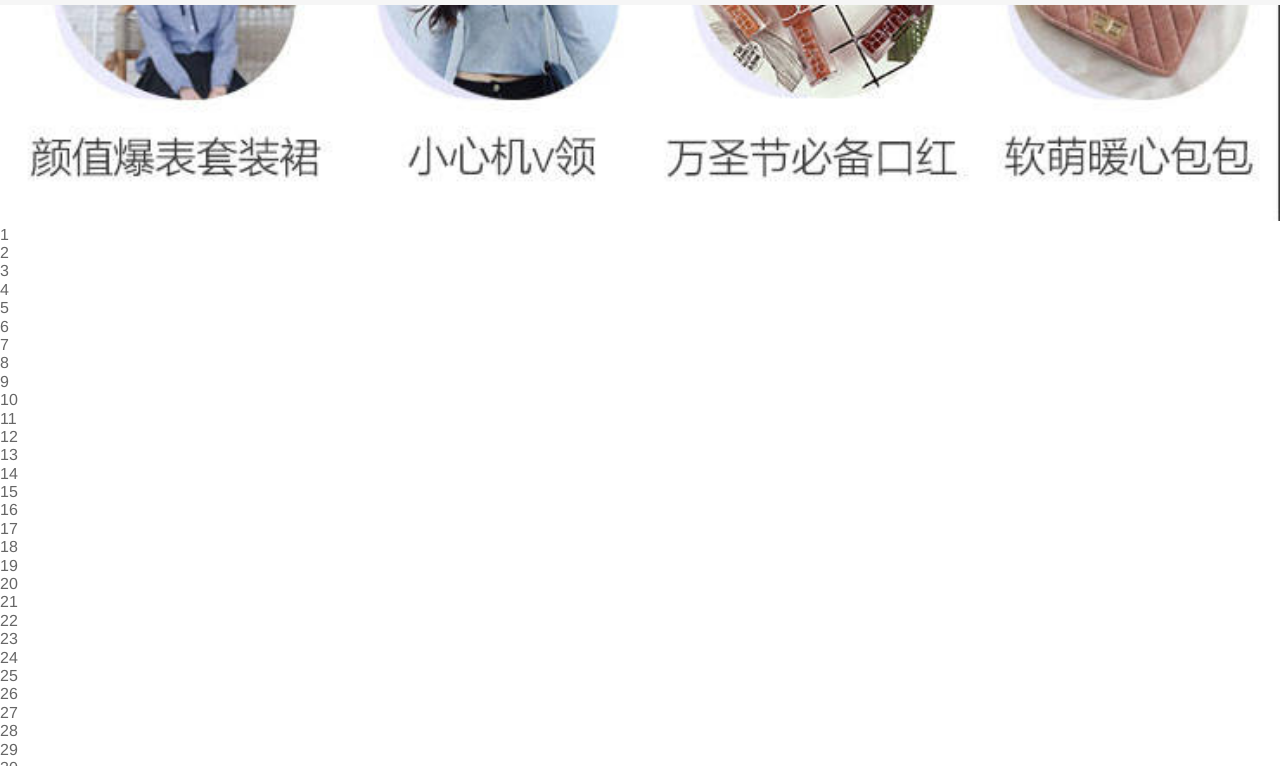
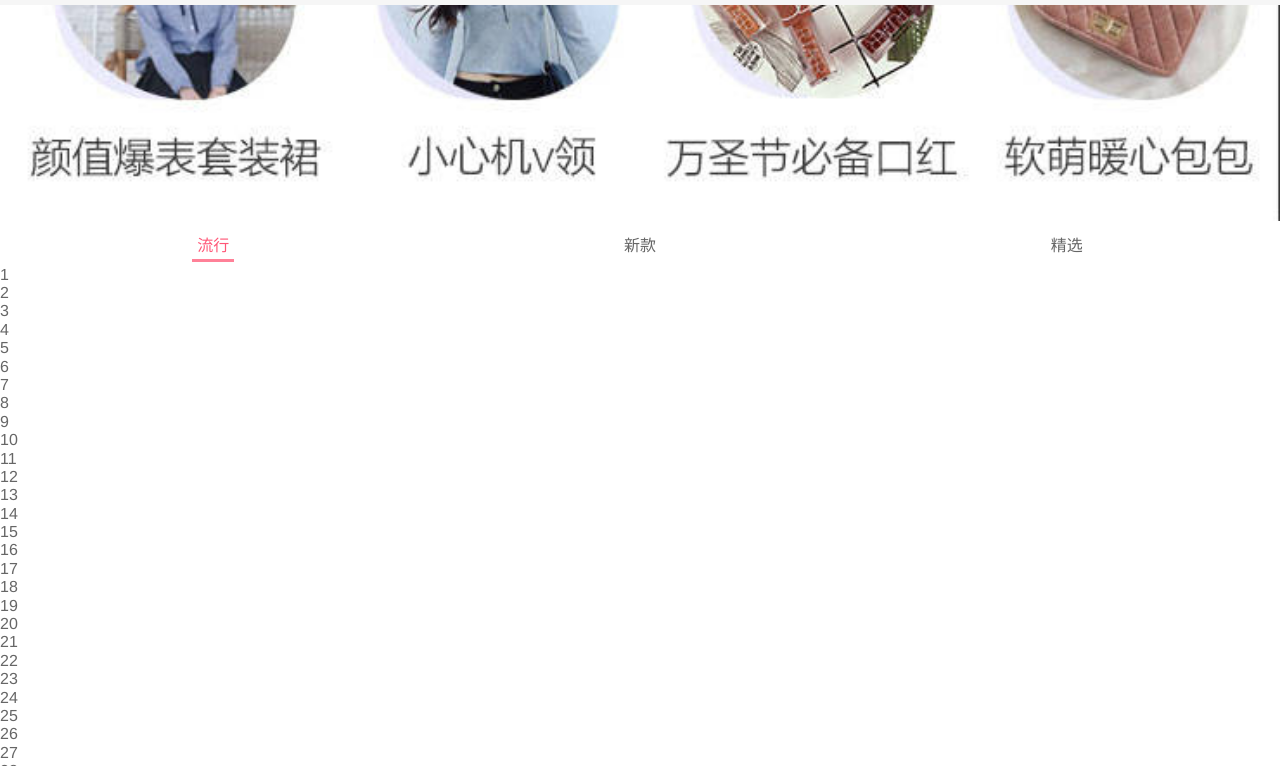
Before and after one commit to qianmo39/supermall, a Vue app: page /home in a window 1280 px wide. Shown: the part 795-1561 px from the top of the page. Built offline with nearby package versions, Linux system fonts and the light colour scheme; no server answers.

Commit message:
feat: 封装 tab control

```diff
--- a/src/components/common/navbar/NavBar.vue
+++ b/src/components/common/navbar/NavBar.vue
@@ -28,6 +28,7 @@ export default {
   top: 0;
   left: 0;
   right: 0;
+  z-index: 1;
 }
 
 .left,
--- /dev/null
+++ b/src/components/content/tabControl/TabControl.vue
@@ -0,0 +1,60 @@
+<template>
+  <div class="tab-control">
+    <div
+      class="tab-control-item"
+      v-for="(item, index) in titles"
+      :key="index"
+      :class="{ active: index === currentIndex }"
+      @click="itemClick(index)"
+    >
+      <span>{{ item }}</span>
+    </div>
+  </div>
+</template>
+
+<script>
+export default {
+  name: "TabControl",
+  data() {
+    return {
+      currentIndex: 0,
+    };
+  },
+  props: {
+    titles: {
+      type: Array,
+      default() {
+        return [];
+      },
+    },
+  },
+  methods: {
+    itemClick(index) {
+      this.currentIndex = index;
+    },
+  },
+};
+</script>
+
+<style scoped>
+.tab-control {
+  display: flex;
+  text-align: center;
+  height: 40px;
+  line-height: 40px;
+  background-color: #fff;
+}
+
+.tab-control-item {
+  flex: 1;
+}
+
+.tab-control span {
+  padding: 5px;
+}
+
+.tab-control-item.active span {
+  color: var(--color-high-text);
+  border-bottom: 3px solid var(--color-tint);
+}
+</style>
--- a/src/views/home/Home.vue
+++ b/src/views/home/Home.vue
@@ -6,6 +6,7 @@
     <home-swiper :banners="banners" />
     <recommend-view :recommends="recommends" />
     <feature-view />
+    <tab-control class="sticky" :titles="['流行', '新款', '精选']" />
     <ul>
       <li>1</li>
       <li>2</li>
@@ -113,6 +114,8 @@
 
 <script>
 import NavBar from "components/common/navbar/NavBar";
+import TabControl from "components/content/tabControl/TabControl";
+
 import HomeSwiper from "./childComps/HomeSwiper";
 import RecommendView from "./childComps/RecommendView";
 import FeatureView from "./childComps/FeatureView";
@@ -137,6 +140,7 @@ export default {
   },
   components: {
     NavBar,
+    TabControl,
     HomeSwiper,
     RecommendView,
     FeatureView,
@@ -153,4 +157,9 @@ export default {
   background-color: var(--color-tint);
   color: #fff;
 }
+
+.sticky {
+  position: sticky;
+  top: 44px;
+}
 </style>
```
Also changed, not shown: src/App.vue (+5 -4 lines), src/components/content/mainTabBar/MainTabBar.vue (renamed from src/components/content/MainTabBar.vue).
